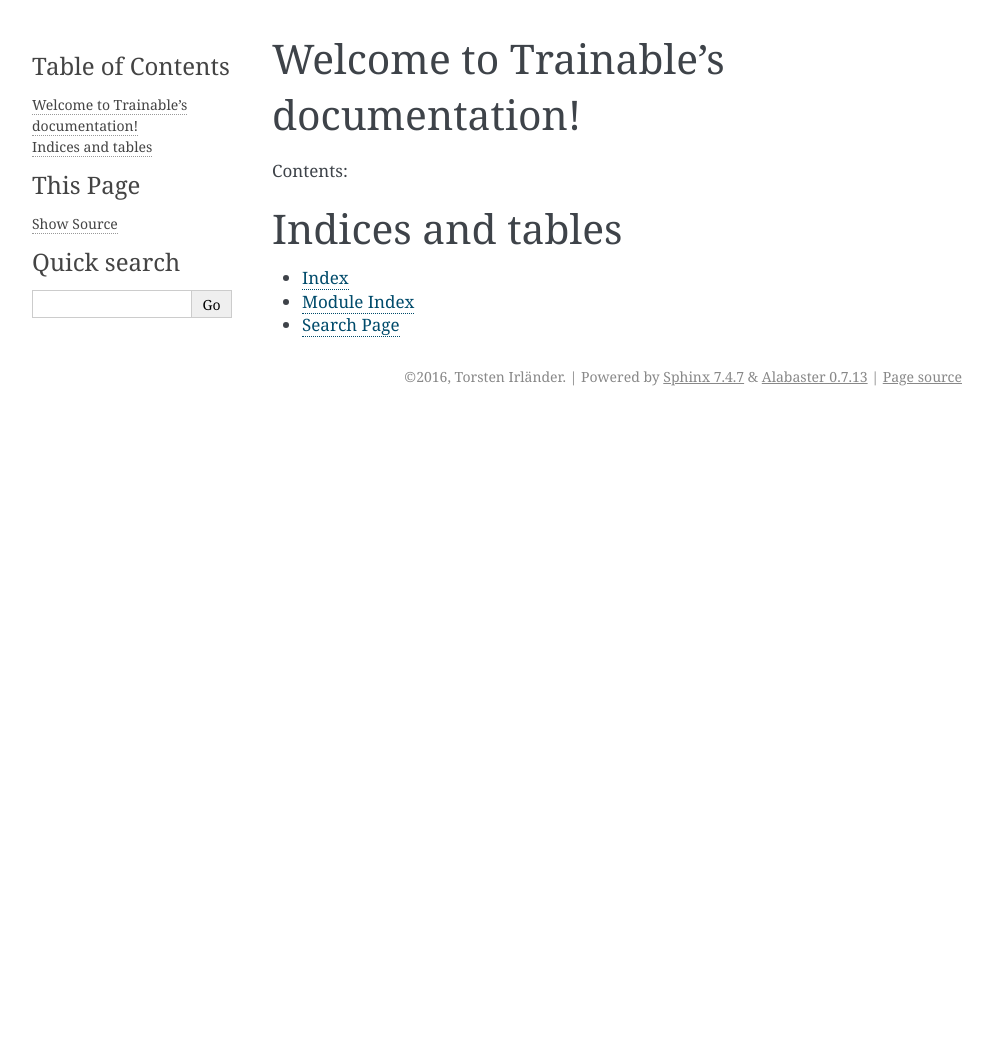
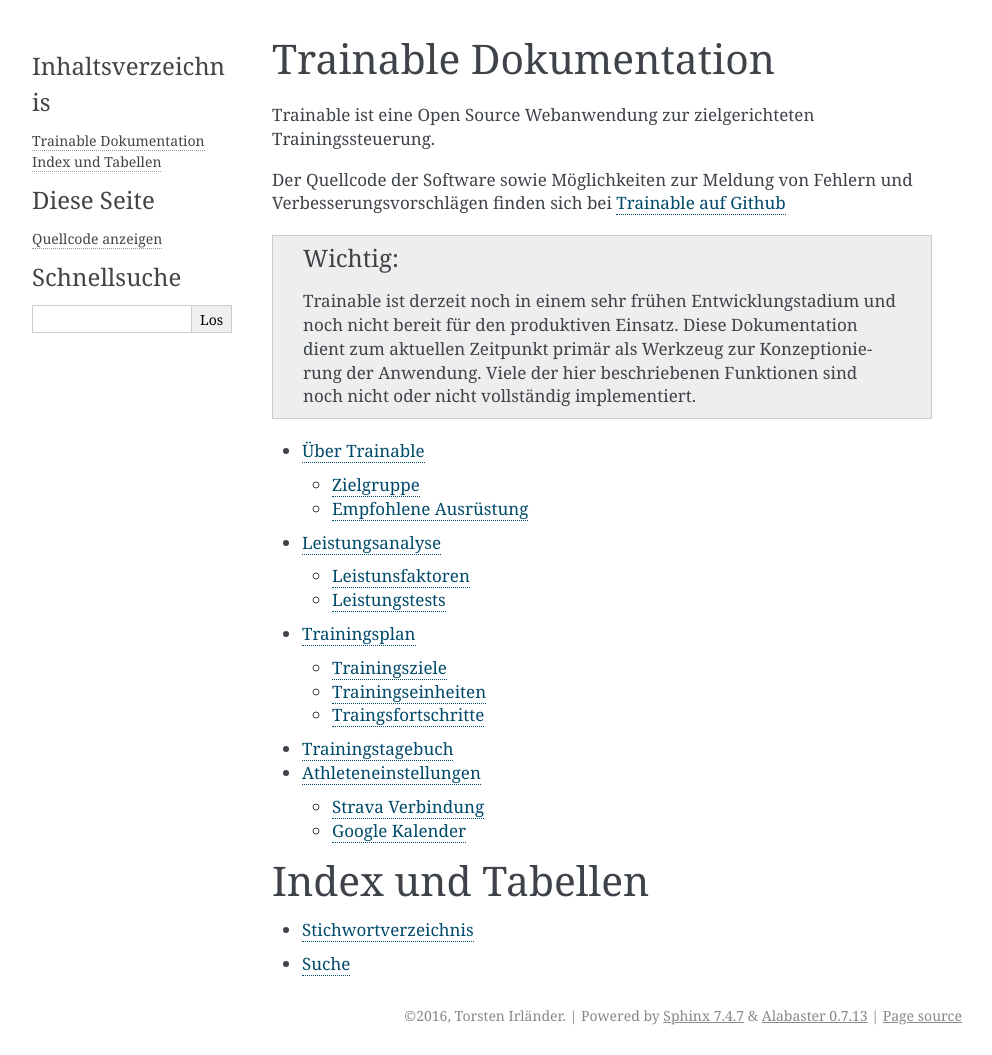
Before and after one commit to toirl/trainable, a Sphinx documentation site: the page built from docs/source/index.rst, in a window 1280 px wide. Shown: the whole page, without its empty margins (148-1140 px from the left). Built offline with Sphinx 7.4.7, drawn with Linux system fonts in a browser that asks for light colours; before the commit the page ends 900 px from its top, so only the background shows below that.

Commit message:
Worked on documentation

```diff
--- a/docs/source/conf.py
+++ b/docs/source/conf.py
@@ -67,7 +67,7 @@
 #
 # This is also used if you do content translation via gettext catalogs.
 # Usually you set "language" from the command line for these cases.
-language = None
+language = "de"
 
 # There are two options for replacing |today|: either, you set today to some
 # non-false value, then it is used:
--- a/docs/source/index.rst
+++ b/docs/source/index.rst
@@ -3,19 +3,31 @@
    You can adapt this file completely to your liking, but it should at least
    contain the root `toctree` directive.
 
-Welcome to Trainable's documentation!
-=====================================
+Trainable Dokumentation
+=======================
+Trainable ist eine Open Source Webanwendung zur zielgerichteten
+Trainingssteuerung.
 
-Contents:
+Der Quellcode der Software sowie Möglichkeiten zur Meldung von Fehlern und
+Verbesserungsvorschlägen finden sich bei `Trainable auf Github
+<https://github.com/toirl/trainable>`_
+
+.. important::
+        Trainable ist derzeit noch in einem sehr frühen Entwicklungstadium und
+        noch nicht bereit für den produktiven Einsatz. Diese Dokumentation
+        dient zum aktuellen Zeitpunkt primär als Werkzeug zur Konzeptionierung
+        der Anwendung. Viele der hier beschriebenen Funktionen sind noch nicht
+        oder nicht vollständig implementiert.
 
 .. toctree::
+   main
    :maxdepth: 2
 
 
 
-Indices and tables
+Index und Tabellen
 ==================
 
 * :ref:`genindex`
-* :ref:`modindex`
+.. * :ref:`modindex`
 * :ref:`search`
--- /dev/null
+++ b/docs/source/main.rst
@@ -0,0 +1,156 @@
+**************
+Über Trainable
+**************
+Trainable ist ein Werkzeug mit dem du überprüfen kannst, ob du entsprechend
+der Vorgaben aus deinem Trainingsplan trainierst und auf einem guten Weg
+bist deine persönlichen Ziele für dieses Jahr zu erreichen.
+
+Sofern du einen Account bei `Strava <http://www.strava.com>`_ hast, kann
+Traininable die Trainingsdaten für den Vergleich von dort beziehen. So kannst
+du für deine Trainingsaufzeichnung weiter dein Lieblingswerkzeug nutzen und
+die dort erfassten Daten in Trainable weiterverwenden.
+
+Bei deinem zielgerichteten Training kann dir Trainable in den folgenden
+Punkten helfen:
+
+1. **Erstellung eines Trainingplans**
+   Basierend auf deinen persönlichen Zielen lässt sich ein :ref:`Traingsplan
+   <trainingsplan>` erstellen, der sicherstellt das du zum richtigen Zeitpunkt
+   in der Saison in Bestform für deine wichtigsten Wettkämpfe und
+   Herausforderungen bist.
+
+1. **Überwachen deiner Trainingsvorgaben**
+   Trainable vergleicht die Trainingseinheiten aus dem :ref:`Trainingsstagebuch <logbook>` mit den
+   Vorgaben aus dem Trainingsplan und sagt dir, wie gut du die Vorgaben
+   deines Traingsplans umsetzt. Das umfasst sowohl die Ziele der einzelnen
+   Einheiten als auch das Wochenpensum zur Vermeidung von Über- und
+   Untertraining.
+
+1. **Regelmäßige Dokumentation der Ergebnisse aus der Leistungsdiagnose**.
+   Durch die regelmäßige Dokumentation der Ergebnisse einer :ref:`Leistungsdiagnose <diagnostic>`
+   kannst du die Fortschritte während der Saison verfolgen.
+
+Trainable setzt viele Ideen und Konzepte aus Joe Friel´s *Trainingsbibel* und
+Thomas Chapple´s *Grundlagetraining für Radsportler* um.
+
+
+.. rubric:: Was ist Trainable nicht?
+
+Trainable ist kein Werkzeug zur detailierten Analyse von deinen einzelnen
+Trainingseinheiten. Hierfür gibt es bereits eine ganze Menge von Anwendungen,
+die diese Aufgabe hervorragen lösen. Vermutlich nutzt du auch bereits eines
+dieser Programme. Trainable soll diese Programme nicht ersetzen sondern
+ergänzen.
+
+Zielgruppe
+==========
+Trainable richtet sich an ambitionierte Hobby-Athleten die ihr Training
+mit einfachen Mitteln optimieren wollen.
+
+Empfohlene Ausrüstung
+=====================
+
+.. rubric:: Rollentrainer
+.. rubric:: Pulsgurt
+.. rubric:: Trittfrequenzsensonsor
+.. rubric:: Wattmesser
+.. rubric:: Strava Account
+.. rubric:: Google Account
+
+
+.. index::
+   single: Leistungsanalyse
+
+.. _diagnostic:
+
+****************
+Leistungsanalyse
+****************
+Ziel der Leistungsanylse ist es deinen aktuellen Fitnesszustand in
+verschiedenen relevanten Bereichen zu ermitteln. Die Ergebnisse der
+Leistungsanalyse lassen auf deine Stärken und Schwächen schließen und geben so
+Hinweise auf darauf in welchen Bereichen du die verbessern musst um deine
+:ref:`Ziele <plan-goals>` zu erreichen.
+
+.. index::
+   single: Leistungsfaktoren
+   single: Leistungsfaktoren; Kraft
+   single: Leistungsfaktoren; Ausdauer
+   single: Leistungsfaktoren; Schnelligkeit
+
+Trainable bietet für die grundlegenden Leistungsfaktoren einfache Tests
+zur Leistungsdiagnostik die von jedermann durchgeführt werden können.
+
+Leistunsfaktoren
+================
+
+.. index::
+   single: Kraft
+
+Kraft
+-----
+
+.. index::
+   single: Ausdauer
+   single: Ausdauer; anaerobe Ausdauer
+   single: Ausdauer; aerobe Ausdauer
+
+Ausdauer
+--------
+
+.. index::
+   single: Schnelligkeit
+
+Schnelligkeit
+-------------
+
+Leistungstests
+==============
+Critical Power
+--------------
+PCW 130/150/170
+---------------
+Conconi
+-------
+Sprintleistung
+--------------
+
+.. index::
+   single: Traininsplan
+
+.. _trainingsplan:
+
+*************
+Trainingsplan
+*************
+Foo
+
+.. _plan-goals:
+
+Trainingsziele
+==============
+
+Trainingseinheiten
+==================
+
+Traingsfortschritte
+===================
+
+.. index::
+   single: Traininstagebuch
+
+.. _logbook:
+
+*****************
+Trainingstagebuch
+*****************
+
+*********************
+Athleteneinstellungen
+*********************
+
+Strava Verbindung
+=================
+
+Google Kalender
+===============
```
